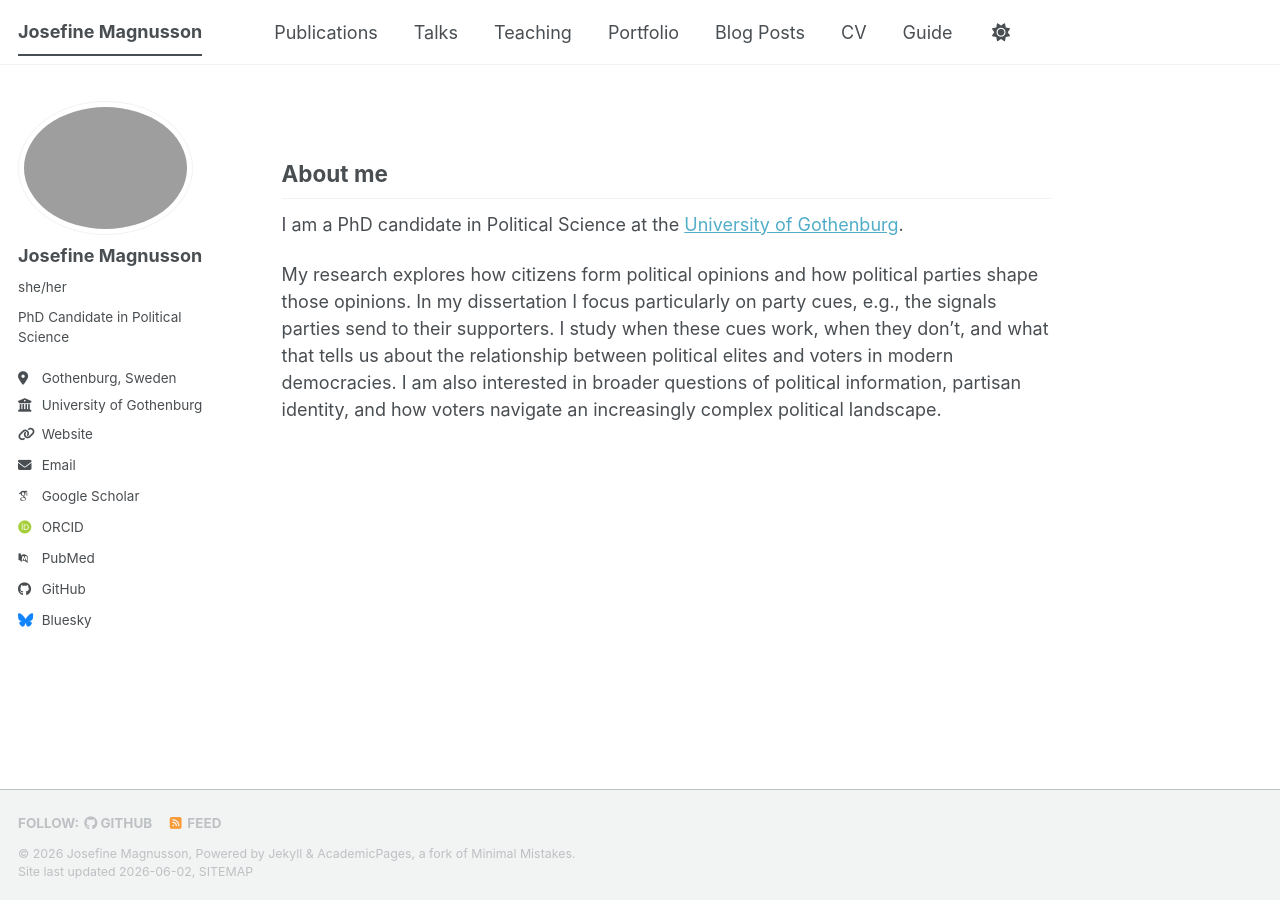
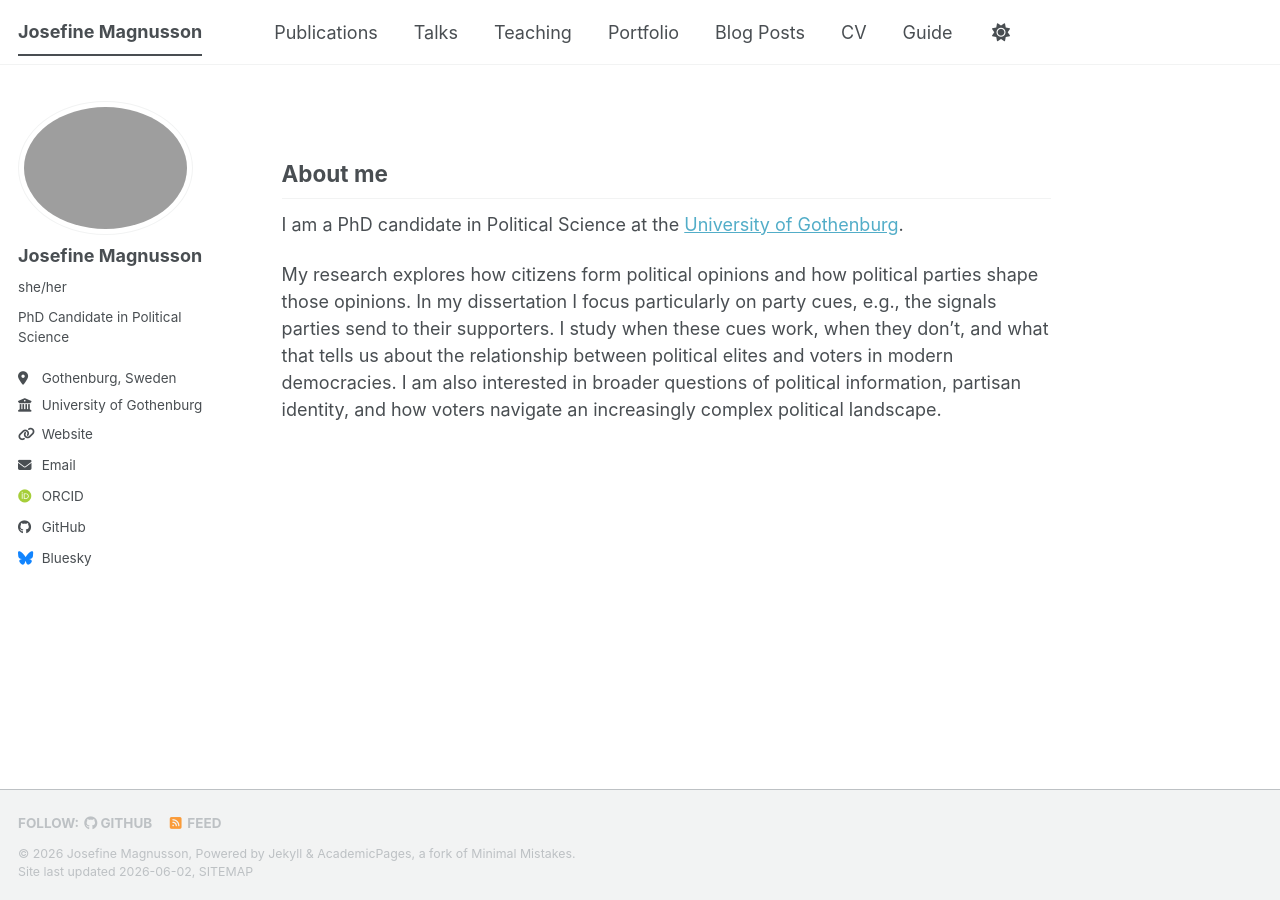
Before and after one commit to josefinemagnusson/josefinemagnusson.github.io, a Jekyll site: the page built from _pages/about.md, in a window 1280 px wide. Built offline with Jekyll 4.4.1, drawn with Linux system fonts in a browser that asks for light colours; some web fonts are replaced; a script bundle is joined from its source files by our own code; library files that are not in the unit come from our copies; part of the change alters nothing that is shown.

Commit message:
Modify URLs and personal details in _config.yml
Updated personal information and URLs in the configuration file.

```diff
--- a/_config.yml
+++ b/_config.yml
@@ -13,7 +13,7 @@ title                    : "Josefine Magnusson"
 title_separator          : "-"
 name                     : &name "Josefine Magnusson"
 description              : &description "PhD Candidate in Political Science, University of Gothenburg"   # Update this with a general description of your site, this is the default if not overridden by a page
-url                      : https://academicpages.github.io # The base hostname & protocol for your site e.g. "https://[your GitHub username].github.io",
+url                      : "https://josefinemagnusson.github.io" # The base hostname & protocol for your site e.g. "https://[your GitHub username].github.io",
                                                            # or if you already have some other page hosted on Github then use "https://[your GitHub username].github.io/[Your Repo Name]"
 baseurl                  : ""
 repository               : "josefinemagnusson/josefinemagnusson.github.io"
@@ -35,13 +35,13 @@ author:
   # Academic websites
   academia         : # URL
   arxiv            : # URL - Update with the correct link to your profile
-  googlescholar    : "https://scholar.google.com/citations?user=PS_CX0AAAAAJ"
+  googlescholar    :
   inspire-hep      : # URL
   impactstory      : # URL
   orcid            : "https://orcid.org/0000-0002-1874-728X"
   semantic         : # URL
   ssrn             : # URL
-  pubmed           : "https://www.ncbi.nlm.nih.gov/pubmed/?term=john+snow"
+  pubmed           :
   researchgate     : # URL
   scopus           : # URL
   zotero           : # URL
```
